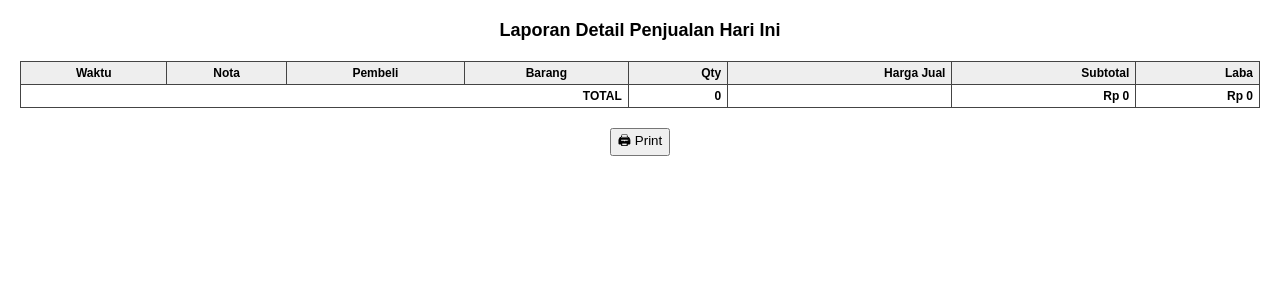
After one commit to kipli176/kelontong, a Flask app: template templates/print_detail_hari_ini.html in a window 1280 px wide. The commit adds this page. Shown: the top 300 px of the page. Run offline with Flask 3, Linux system fonts and the light colour scheme; the template is opened without the code that fills it, so the values that code supplies are empty; some libraries are stand-ins or nearby versions.

Commit message:
perbaikan penjualane

```diff
--- a/app.py
+++ b/app.py
@@ -261,10 +261,12 @@ def register():
 @app.route("/penjualan-hari-ini")
 @login_required
 def penjualan_hari_ini():
-    """Tabel ringkas penjualan hari ini."""
+    """Halaman tab Transaksi & Detail barang hari ini."""
     user = get_current_user()
     conn = get_db()
     cur = conn.cursor()
+
+    # ambil transaksi ringkas per nota
     cur.execute("""
         SELECT id, tanggal, tx8, nama, no_hp, metode_bayar, total, laba, jml_item
         FROM v_penjualan_hari_ini
@@ -273,9 +275,68 @@ def penjualan_hari_ini():
         ORDER BY tanggal DESC
     """, (user["toko"]["id"],))
     rows = cur.fetchall()
+
+    # ambil detail barang keluar hari ini
+    cur.execute("""
+        SELECT tx8, tanggal, pembeli, no_hp, barcode, item_nama, qty, harga_jual, subtotal, laba
+        FROM v_penjualan_detail_hari_ini
+        WHERE toko_id = %s
+        ORDER BY tanggal, item_nama
+    """, (user["toko"]["id"],))
+    detail_rows = cur.fetchall()
+
     cur.close()
-    return render_template("penjualan_hari_ini.html", rows=rows, toko=user["toko"])
+    return render_template(
+        "penjualan_hari_ini.html",
+        rows=rows,
+        detail_rows=detail_rows,
+        toko=user["toko"]
+    )
 
+@app.route("/penjualan-hari-ini/print-detail")
+@login_required
+def print_detail_hari_ini():
+    """Cetak laporan detail barang keluar hari ini (HTML siap print)."""
+    user = get_current_user()
+    conn = get_db()
+    cur = conn.cursor()
+    cur.execute("""
+        SELECT tx8, tanggal, pembeli, no_hp, barcode, item_nama, qty, harga_jual, subtotal, laba
+        FROM v_penjualan_detail_hari_ini
+        WHERE toko_id = %s
+        ORDER BY tanggal, item_nama
+    """, (user["toko"]["id"],))
+    rows = cur.fetchall()
+    cur.close()
+
+    return render_template(
+        "print_detail_hari_ini.html",
+        rows=rows,
+        toko=user["toko"]
+    )
+
+@app.route("/penjualan-hari-ini/print-transaksi")
+@login_required
+def print_transaksi_hari_ini():
+    """Cetak laporan transaksi hari ini (HTML siap print)."""
+    user = get_current_user()
+    conn = get_db()
+    cur = conn.cursor()
+    cur.execute("""
+        SELECT tanggal, tx8, nama, no_hp, metode_bayar, jml_item, total, laba
+        FROM v_penjualan_hari_ini
+        WHERE DATE(tanggal) = CURRENT_DATE
+          AND toko_id = %s
+        ORDER BY tanggal
+    """, (user["toko"]["id"],))
+    rows = cur.fetchall()
+    cur.close()
+
+    return render_template(
+        "print_transaksi_hari_ini.html",
+        rows=rows,
+        toko=user["toko"]
+    )
 
 @app.route("/laporan")
 @login_required
--- /dev/null
+++ b/templates/print_detail_hari_ini.html
@@ -0,0 +1,73 @@
+<!DOCTYPE html>
+<html lang="id">
+<head>
+  <meta charset="UTF-8" />
+  <title>Laporan Detail Barang Hari Ini</title>
+  <style>
+    body { font-family: Arial, sans-serif; font-size: 12px; margin: 20px; }
+    h1, h2 { text-align: center; margin: 0; }
+    table { width: 100%; border-collapse: collapse; margin-top: 20px; }
+    th, td { border: 1px solid #444; padding: 4px 6px; }
+    th { background: #eee; }
+    tfoot td { font-weight: bold; }
+    .right { text-align: right; }
+    @media print {
+      body { margin: 0; }
+      .no-print { display: none; }
+    }
+  </style>
+</head>
+<body>
+  <h1>{{ toko.nama }}</h1>
+  <h2>Laporan Detail Penjualan Hari Ini</h2>
+  <p style="text-align:center">{{ toko.alamat }}</p>
+
+  <table>
+    <thead>
+      <tr>
+        <th>Waktu</th>
+        <th>Nota</th>
+        <th>Pembeli</th>
+        <th>Barang</th>
+        <th class="right">Qty</th>
+        <th class="right">Harga Jual</th>
+        <th class="right">Subtotal</th>
+        <th class="right">Laba</th>
+      </tr>
+    </thead>
+    <tbody>
+      {% set total_qty = 0 %}
+      {% set total_nominal = 0 %}
+      {% set total_laba = 0 %}
+      {% for tx8, tgl, pembeli, hp, barcode, item, qty, hj, sub, laba in rows %}
+        {% set total_qty = total_qty + (qty or 0) %}
+        {% set total_nominal = total_nominal + (sub or 0) %}
+        {% set total_laba = total_laba + (laba or 0) %}
+        <tr>
+          <td>{{ tgl.strftime("%H:%M:%S") }}</td>
+          <td>TX-{{ tx8|upper }}</td>
+          <td>{{ pembeli }}{% if hp %} — {{ hp }}{% endif %}</td>
+          <td>{{ item }}</td>
+          <td class="right">{{ qty }}</td>
+          <td class="right">Rp {{ "{:,.0f}".format(hj or 0) }}</td>
+          <td class="right">Rp {{ "{:,.0f}".format(sub or 0) }}</td>
+          <td class="right">Rp {{ "{:,.0f}".format(laba or 0) }}</td>
+        </tr>
+      {% endfor %}
+    </tbody>
+    <tfoot>
+      <tr>
+        <td colspan="4" class="right">TOTAL</td>
+        <td class="right">{{ total_qty }}</td>
+        <td></td>
+        <td class="right">Rp {{ "{:,.0f}".format(total_nominal) }}</td>
+        <td class="right">Rp {{ "{:,.0f}".format(total_laba) }}</td>
+      </tr>
+    </tfoot>
+  </table>
+
+  <div class="no-print" style="margin-top:20px; text-align:center;">
+    <button onclick="window.print()">🖨 Print</button>
+  </div>
+</body>
+</html>
```
Also changed, not shown: templates/penjualan_hari_ini.html (+30 -16 lines), templates/print_transaksi_hari_ini.html (added, +70 -0 lines).
